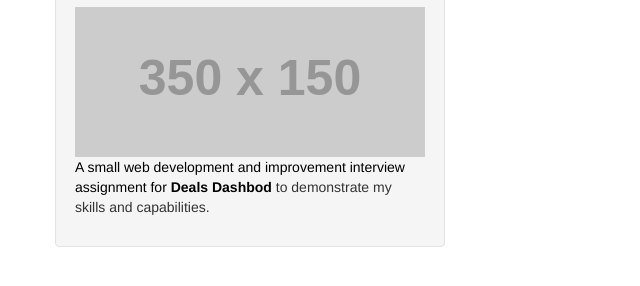
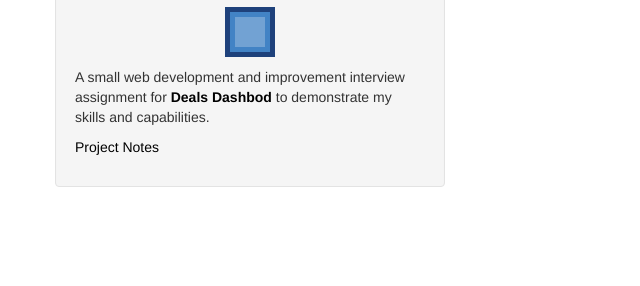
Before and after one commit to jeriluma/jeriluma.github.io, a plain HTML site: page index.html in a window 1280 px wide. Shown: the part 146-432 px from the top of the page, without its empty margins (0-640 px from the left). Drawn offline with nearby package versions, Linux system fonts and the light colour scheme; files that its build step writes are made by us from their sources; placeholder pictures from the web are drawn by us.

Commit message:
css / dealsdashbod logo update

```diff
--- a/index.html
+++ b/index.html
@@ -7,7 +7,7 @@
 	<!-- Latest compiled and minified CSS -->
 	<link rel="stylesheet" href="https://maxcdn.bootstrapcdn.com/bootstrap/3.3.4/css/bootstrap.min.css">
 
-	<link rel="stylesheet" type="text/css" href="css/styles.css">
+	<link rel="stylesheet" type="text/css" href="styles.css">
 </head>
 <body>
 <div class="container">
@@ -21,10 +21,12 @@
 				<h2>Deals Dashbod</h2>
 				<div>
 					<!-- <img src="dealsdashbod/img/thumb.jpg" alt="Deals Dashbod Screenshot"> -->
-					<img src="http://placehold.it/350x150">
+					<div class="dealsdashbodlogo"><div></div></div>
 				</div>
-				<p>A small web development and improvement interview assignment for <a href="https://www.dealsdashbod.com/" alt="Deals Dashbod" class="projectLink">Deals Dashbod</a> to demonstrate my skills and capabilities.</p>
 			</a>
+			<p>A small web development and improvement interview assignment for <a href="https://www.dealsdashbod.com/" alt="Deals Dashbod" class="projectLink">Deals Dashbod</a> to demonstrate my skills and capabilities.</p>
+			<p><a href="dealsdashbod/notes.html">Project Notes</a></p>
+
 		</div>
 		<div class="col-xs-12 col-sm-4 col-md-4">&nbsp;</div>
 		<div class="col-xs-12 col-sm-4 col-md-4">&nbsp;</div>
--- a/styles.css
+++ b/styles.css
@@ -20,3 +20,33 @@
 .project .projectLink {
 	font-weight: bold;
 }
+
+.project p {
+	margin-top: 10px;
+}
+
+.dealsdashbodlogo {
+	-o-transition:.2s;
+	-ms-transition:.2s;
+	-moz-transition:.2s;
+	-webkit-transition:.2s;
+	transition:.2s;
+
+	width: 50px;
+	height: 50px;
+	border: 5px solid #1E417B;
+	background-color: #4283C5;
+	margin: 0 auto;
+}
+
+.dealsdashbodlogo:hover {
+	border-color: #ff9900;
+	background-color: #97ba41;
+}
+
+.dealsdashbodlogo div {
+	width: 30px;
+	height: 30px;
+	background-color: #72A2D3;
+	margin: 5px;
+}
```
